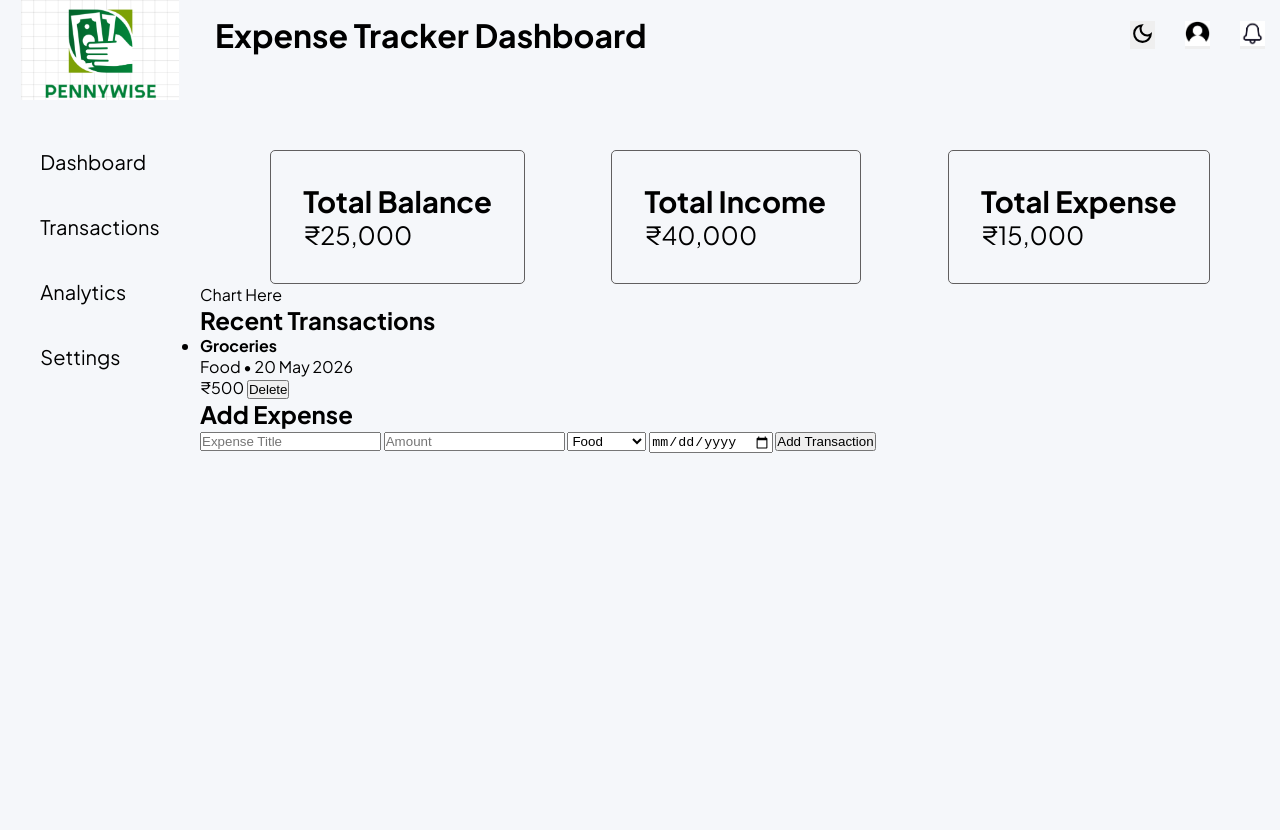
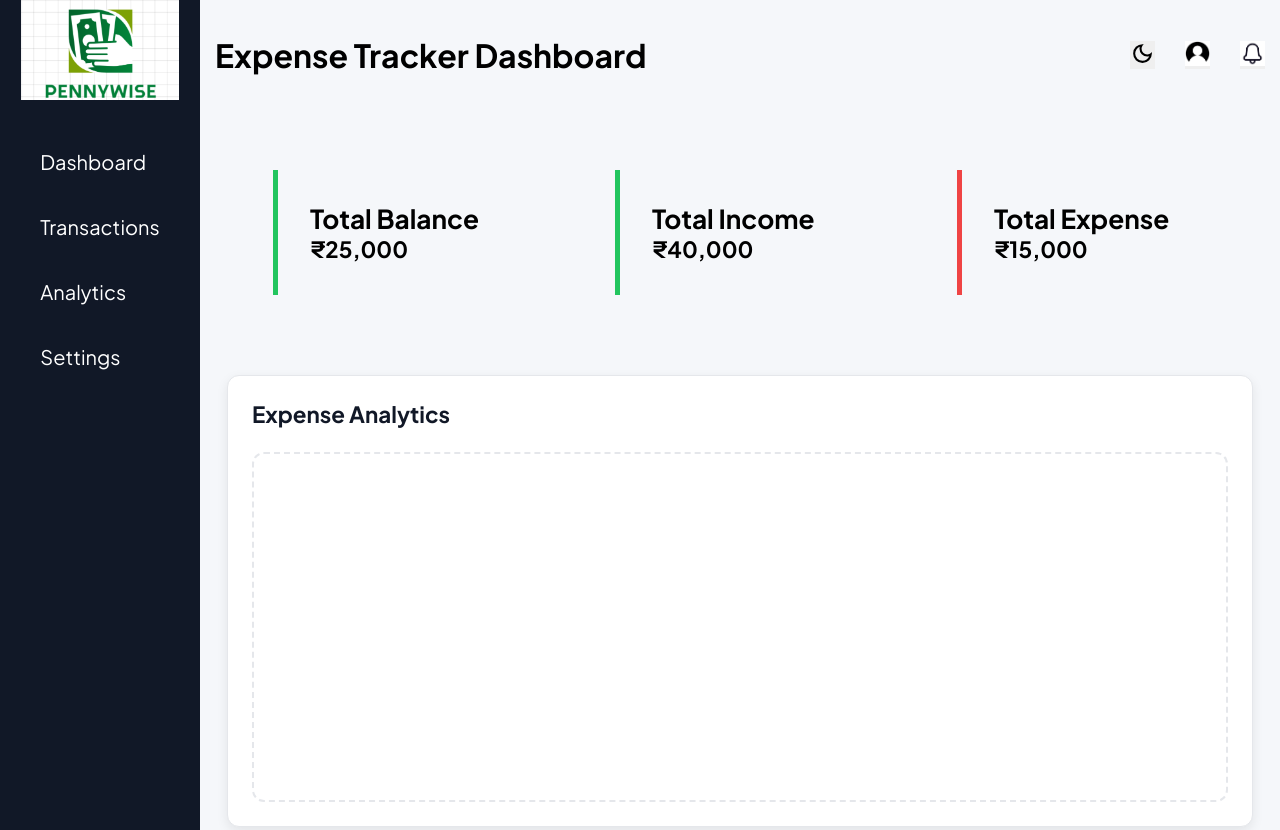
Before and after one commit to jatinrwt01/expense-tracker, a plain HTML site: page index.html in a window 1280 px wide. Shown: the top 830 px of the page. Before the commit the page ends 800 px from the top, so only its background shows below. Drawn offline with Linux system fonts and the light colour scheme.

Commit message:
Style analytics section, improve colors overall

```diff
--- a/index.html
+++ b/index.html
@@ -31,25 +31,32 @@
       </header>
 
       <section class="summary-cards">
-        <div class="card">
+        <div class="card balance-card">
           <h3>Total Balance</h3>
           <p>₹25,000</p>
         </div>
 
-        <div class="card">
+        <div class="card income-card">
           <h3>Total Income</h3>
           <p>₹40,000</p>
         </div>
 
-        <div class="card">
+        <div class="card expense-card">
           <h3>Total Expense</h3>
           <p>₹15,000</p>
         </div>
       </section>
 
-      <section class="analytics">
-        <div class="chart-container">Chart Here</div>
-      </section>
+   <section class="analytics">
+    <div class="chart-card">
+        <div class="chart-header">
+            <h2>Expense Analytics</h2>
+        </div>
+        <div class="chart-body">
+            <canvas id="expenseChart"></canvas>
+        </div>
+    </div>
+</section>
 
       <section class="bottom-section">
         <section class="transactions">
--- a/style.css
+++ b/style.css
@@ -1,9 +1,33 @@
 @import url('https://fonts.googleapis.com/css2?family=Plus+Jakarta+Sans:ital,wght@0,200..800;1,200..800&display=swap');
 :root{
-    --text-primary : rgb(0, 0, 0);
-    --background-color : #f5f7fa;
-    --text-secondary : #027d37;
-    --border: rgb(97, 95, 95);
+    /* Backgrounds */
+    --background-color: #F5F7FA;
+    --card-background: #FFFFFF;
+    --sidebar-background: #111827;
+
+    /* Primary Brand */
+    --primary-color: #22C55E;
+    --primary-dark: #16A34A;
+
+    /* Text */
+    --text-primary: #111827;
+    --text-secondary: #6B7280;
+
+    /* Borders */
+    --border-color: #E5E7EB;
+
+    /* Status Colors */
+    --income-color: #22C55E;
+    --expense-color: #EF4444;
+
+    /* Hover */
+    --hover-color: #F3F4F6;
+
+    /* Shadow */
+    --card-shadow: 0 4px 12px rgba(0,0,0,0.08);
+
+    /* Radius */
+    --radius-md: 12px;
 }
 
 
@@ -25,7 +49,8 @@ body{
 .sidebar{
     width: 200px;
     min-height: 100vh;
-    /* background-color: red; */
+    background-color: var(--sidebar-background);
+    color: white;
     display: flex;
     flex-direction: column;
     align-items: center;
@@ -40,7 +65,7 @@ body{
 
 
 .sidebar-nav li{
-    color: var(--text-primary);
+    color: white;
     list-style: none;
     font-size: 20px;
     padding: 20px;
@@ -48,7 +73,7 @@ body{
 }
 
 .sidebar-nav li:hover{
-    color: var(--text-secondary);
+   background-color: rgba(255,255,255,0.08);
 }
 
 /*Main Content Styling*/
@@ -65,6 +90,12 @@ body{
     align-items: center;
     justify-content: space-between;
     padding: 15px;
+    margin: 20px auto;
+
+}
+
+.top-navbar h1{
+      font-weight: 700;
 }
 
 .navbar-actions{
@@ -87,9 +118,8 @@ body{
 
 /*Section1- Summary Cards*/
 .summary-cards{
-    margin: 80px auto 0;
+    margin: 5rem auto;
     width: 95%;
-    margin-top: 80px;
     display: flex;
     align-items: center;
     justify-content: space-around;
@@ -99,9 +129,57 @@ body{
 .card{
     padding: 2rem;
     min-width: 250px;
-    font-size: 25px;
-    border: 1px solid var(--border);
-    border-radius: 5px;
+    font-size: 1.4rem;
+     font-weight: 700;
 }
 
+.balance-card{
+    border-left: 5px solid var(--primary-color);
+}
+
+.income-card{
+    border-left: 5px solid var(--income-color);
+}
+
+.expense-card{
+    border-left: 5px solid var(--expense-color);
+}
+
+
 /*Section 2- Analytics chart*/
+.analytics{
+    width: 95%;
+    margin: 2rem auto ;
+}
+
+.chart-card{
+    padding: 1.5rem;
+    border: 1px solid var(--border-color);
+    border-radius: var(--radius-md);
+    background-color: var(--card-background);
+    box-shadow: var(--card-shadow);
+}
+
+.chart-header{
+    display: flex;
+    justify-content: space-between;
+    align-items: center;
+    margin-bottom: 1.5rem;
+}
+
+
+.chart-header h2{
+    color: var(--text-primary);
+    font-size: 1.4rem;
+    font-weight: 700;
+}
+
+.chart-body{
+    display: flex;
+    align-items: center;
+    justify-content: center;
+    border: 2px dashed var(--border-color);
+    border-radius: var(--radius-md);
+    color: var(--text-secondary);
+    min-height: 350px;
+}
```
